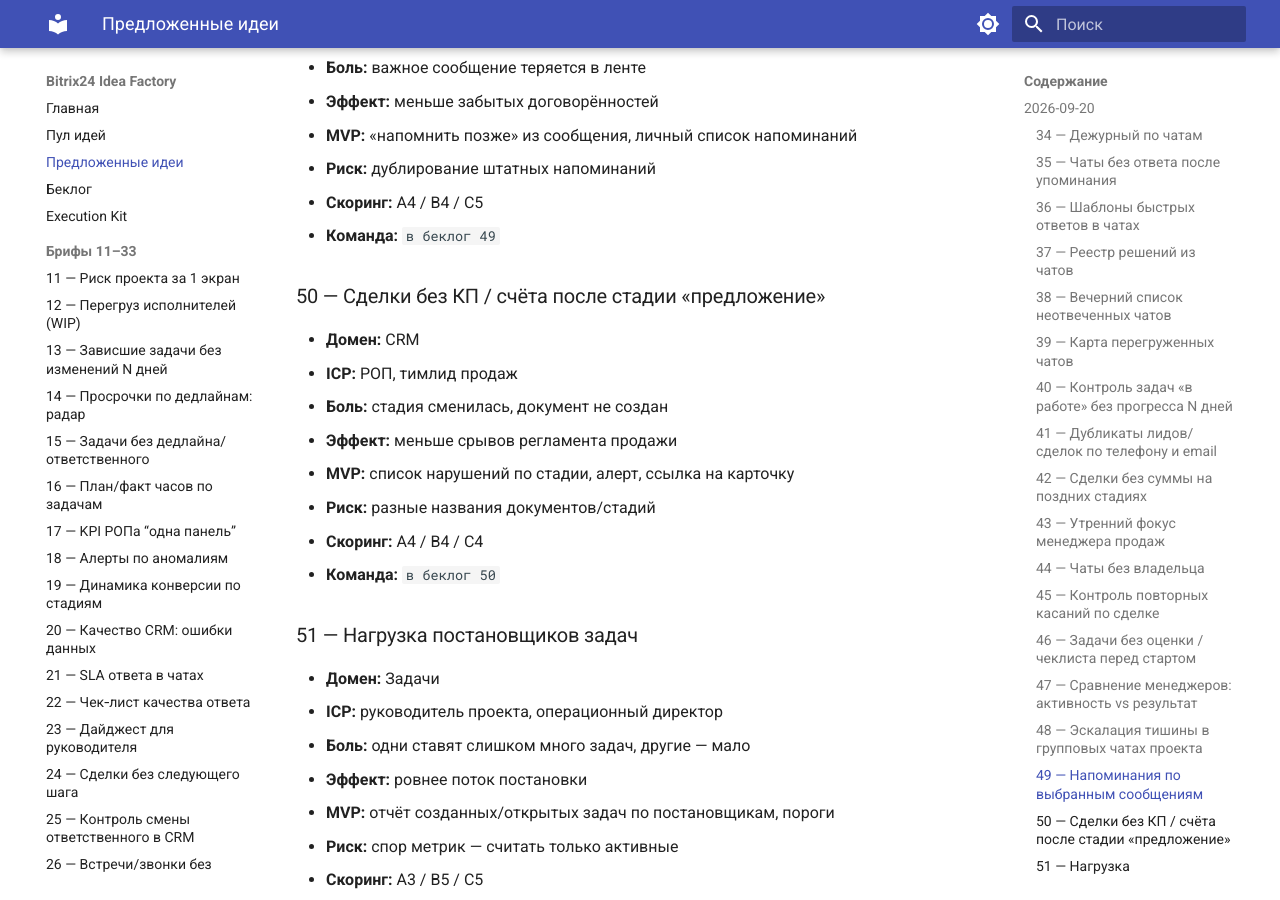
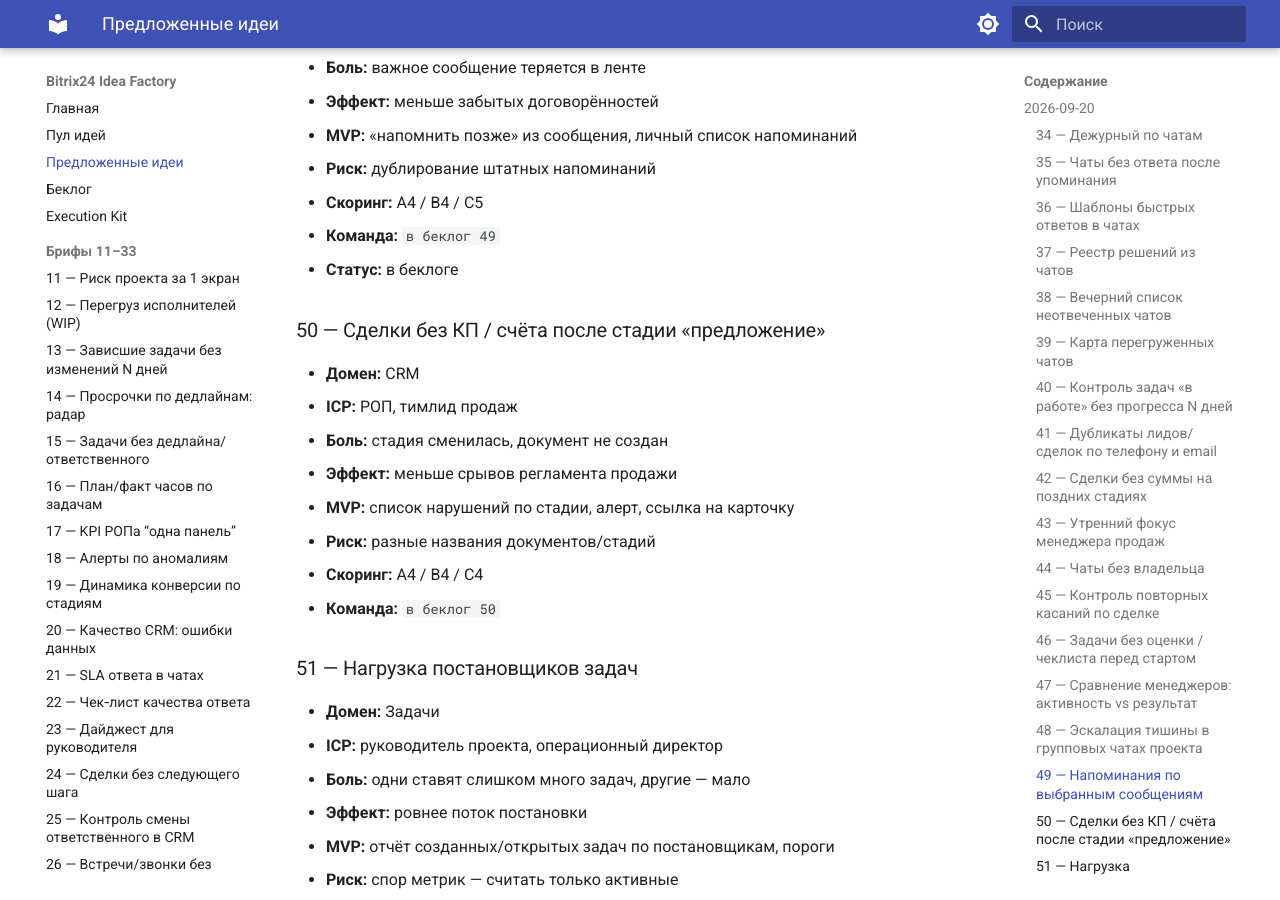
Before and after one commit to grinkevich-dima/b24-idea-factory, an MkDocs documentation site: the page built from docs/idea-briefs/PROPOSED.md, in a window 1280 px wide and 900 px high, scrolled down 5528 px. Built offline with MkDocs 1.6.1 and Material for MkDocs 9.7.7, drawn with Linux system fonts in a browser that asks for light colours.

Commit message:
Move idea 49 to backlog
Co-authored-by: grinkevich-dima <grinkevich-dima@users.noreply.github.com>

```diff
--- a/docs/idea-briefs/PROPOSED.md
+++ b/docs/idea-briefs/PROPOSED.md
@@ -166,6 +166,7 @@
 - **Риск:** дублирование штатных напоминаний
 - **Скоринг:** A4 / B4 / C5
 - **Команда:** `в беклог 49`
+- **Статус:** в беклоге
 
 ### 50 — Сделки без КП / счёта после стадии «предложение»
 - **Домен:** CRM
```
